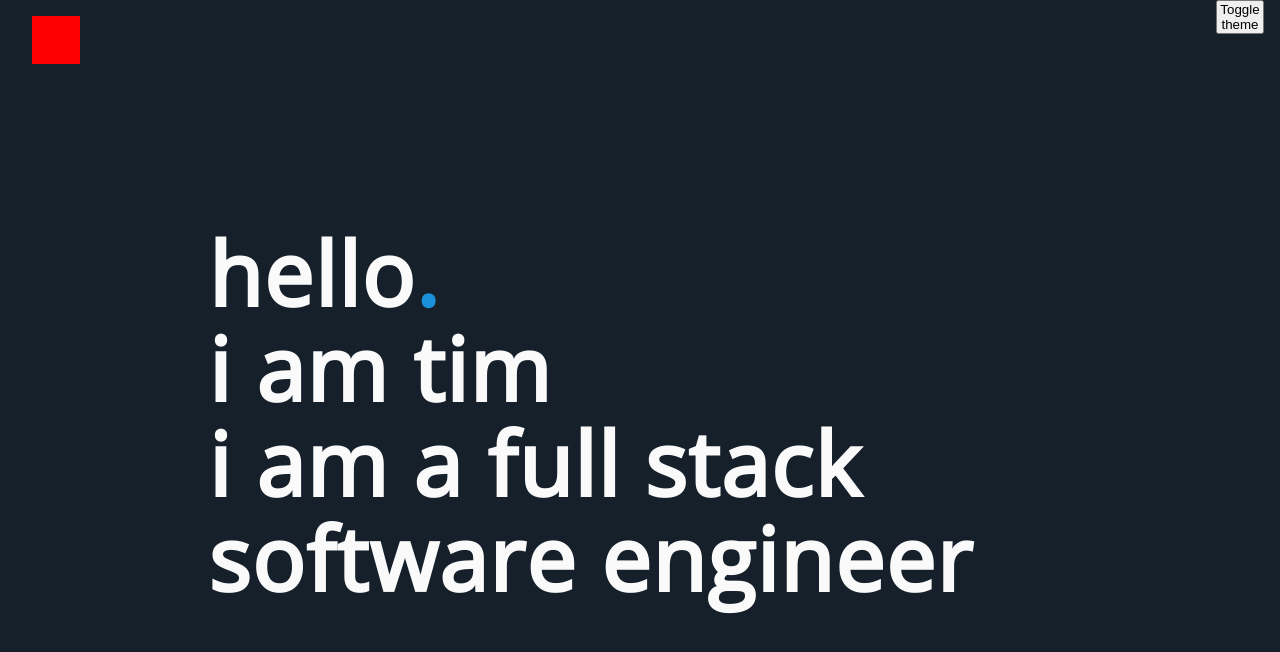
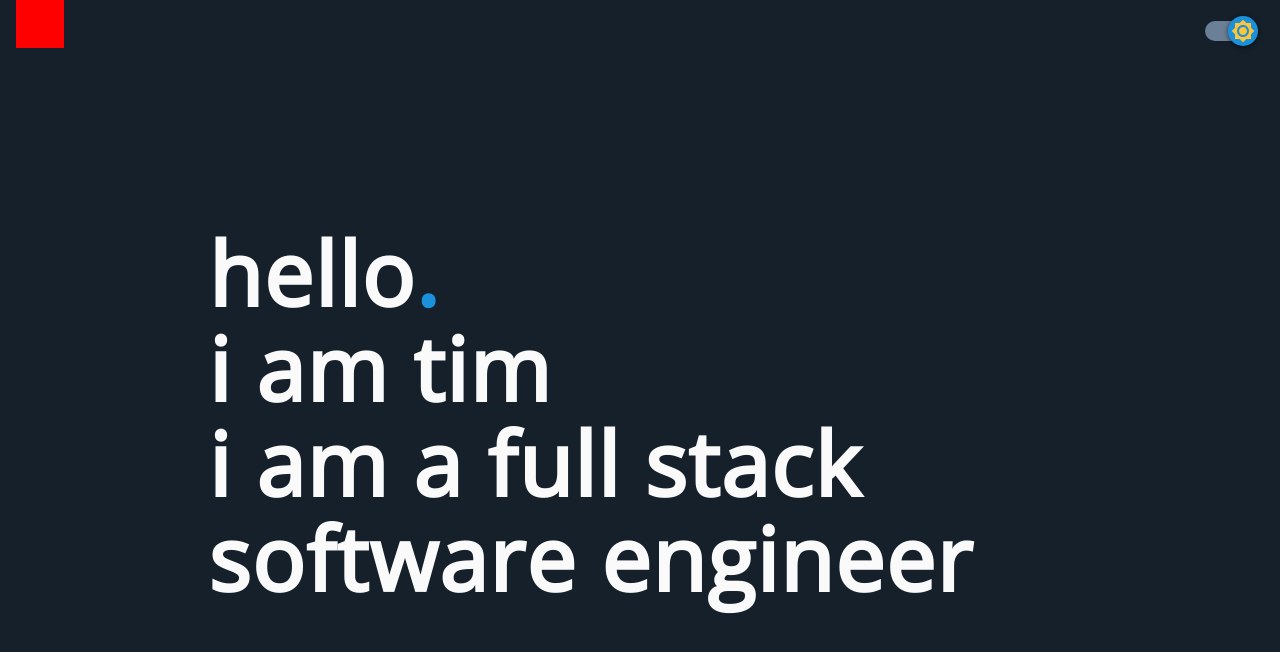
Before and after one commit to timoshishi/portfolio, a React (Create React App) app: page / in a window 1280 px wide. Shown: the top 652 px of the page. Built offline with nearby package versions, Linux system fonts and the light colour scheme.

Commit message:
Implement toggle styles

```diff
--- a/package.json
+++ b/package.json
@@ -3,6 +3,8 @@
   "version": "0.1.0",
   "private": true,
   "dependencies": {
+    "@material-ui/core": "^4.11.3",
+    "@material-ui/icons": "^4.11.2",
     "@testing-library/jest-dom": "^5.11.9",
     "@testing-library/react": "^11.2.5",
     "@testing-library/user-event": "^12.8.3",
@@ -12,6 +14,7 @@
     "react-dom": "^17.0.1",
     "react-router-dom": "^5.2.0",
     "react-scripts": "4.0.3",
+    "react-switch": "^6.0.0",
     "styled-components": "^5.2.1",
     "web-vitals": "^1.1.1"
   },
--- a/src/App.js
+++ b/src/App.js
@@ -5,6 +5,7 @@ import { lightTheme, darkTheme } from './styles/themes';
 import useDarkMode from './hooks/useDarkMode';
 import Home from './views/Home';
 import ThemeToggle from './components/ThemeToggle';
+
 const Wrapper = styled.div`
   height: 100vh;
   width: 100vw;
@@ -18,7 +19,7 @@ const App = () => {
       <ThemeProvider theme={themeMode}>
         <GlobalStyles />
         <Wrapper>
-          <ThemeToggle toggleTheme={toggleTheme} />
+          <ThemeToggle toggleTheme={toggleTheme} isDarkTheme={isDarkTheme} />
           <Home isDarkTheme={isDarkTheme} />
         </Wrapper>
       </ThemeProvider>
--- a/src/components/ThemeToggle.js
+++ b/src/components/ThemeToggle.js
@@ -1,18 +1,62 @@
 import React from 'react';
 import styled from 'styled-components';
 import PropTypes from 'prop-types';
+import Switch from 'react-switch';
+import { NightsStay, Brightness7 } from '@material-ui/icons';
 
 const ToggleDiv = styled.div`
   position: absolute;
-  top: 0;
-  right: 1rem;
+  top: 1rem;
+  right: 2rem;
   width: 3rem;
   height: 3rem;
 `;
-const ThemeToggle = ({ toggleTheme }) => {
+const ThemeToggle = ({ toggleTheme, isDarkTheme }) => {
   return (
     <ToggleDiv>
-      <button onClick={toggleTheme}>Toggle theme</button>
+      <label htmlFor='small-radius-switch'>
+        <Switch
+          checked={!isDarkTheme}
+          onChange={toggleTheme}
+          handleDiameter={28}
+          onColor='#6B8096'
+          onHandleColor='#1a91da'
+          offColor='#6B8096'
+          offHandleColor='#15202b'
+          handleDiameter={30}
+          uncheckedIcon={false}
+          checkedIcon={false}
+          boxShadow='0px 1px 5px rgba(0, 0, 0, 0.6)'
+          activeBoxShadow='0px 0px 1px 10px rgba(0, 0, 0, 0.2)'
+          height={20}
+          width={48}
+          className='react-switch'
+          id='material-switch'
+          uncheckedHandleIcon={
+            <NightsStay
+              style={{
+                color: 'yellow',
+                marginTop: '3px',
+                marginLeft: '3px',
+                height: '1.4rem',
+              }}
+            />
+          }
+          checkedHandleIcon={
+            <Brightness7
+              style={{
+                color: '#ffc438',
+                marginTop: '2.5px',
+                marginLeft: '3px',
+                height: '1.5rem',
+              }}
+            />
+          }
+          className='react-switch'
+          id='small-radius-switch'
+          aria-label='toggle light dark theme'
+        />
+      </label>
     </ToggleDiv>
   );
 };
--- a/src/hooks/useDarkMode.js
+++ b/src/hooks/useDarkMode.js
@@ -10,7 +10,7 @@ const useDarkMode = () => {
 
   useEffect(() => {
     const localTheme = window.localStorage.getItem('darkTheme');
-    localTheme && setDarkTheme(localTheme);
+    localTheme && setDarkTheme(Boolean(localTheme));
   }, []);
 
   return [isDarkTheme, toggleTheme];
--- a/src/views/Home.js
+++ b/src/views/Home.js
@@ -9,10 +9,8 @@ const Wrapper = styled.div`
   align-items: center;
   justify-content: center;
   margin: 1rem;
-  position: relative;
   height: 100vh;
   width: 100vw;
-  position: relative;
 `;
 const Home = ({ isDarkTheme }) => {
   return (
```
Also changed, not shown: 1 other file (tests, documents, lock files or other folders).
